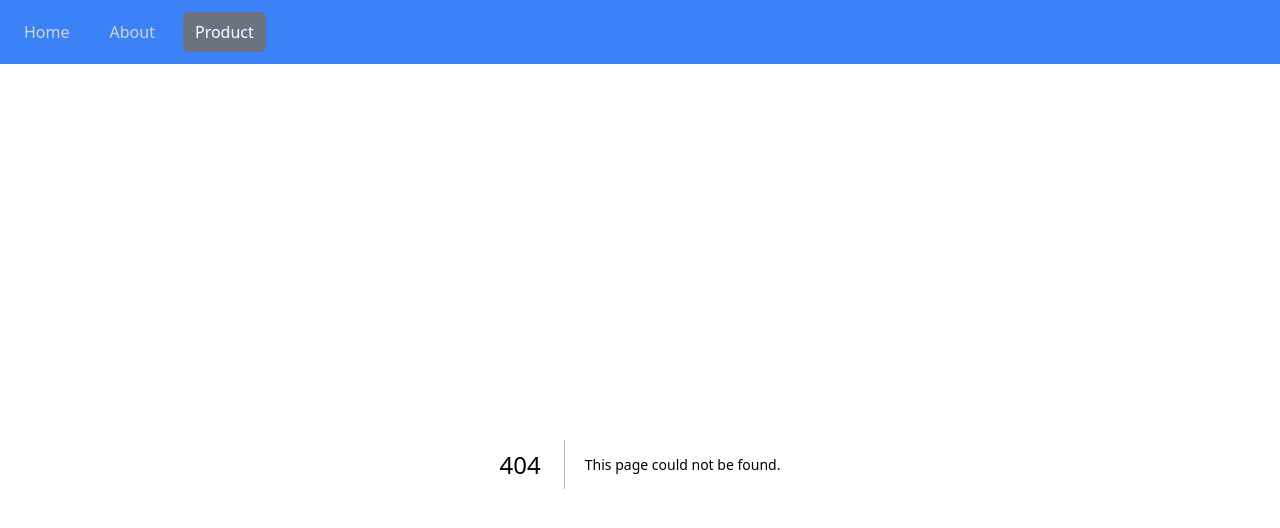
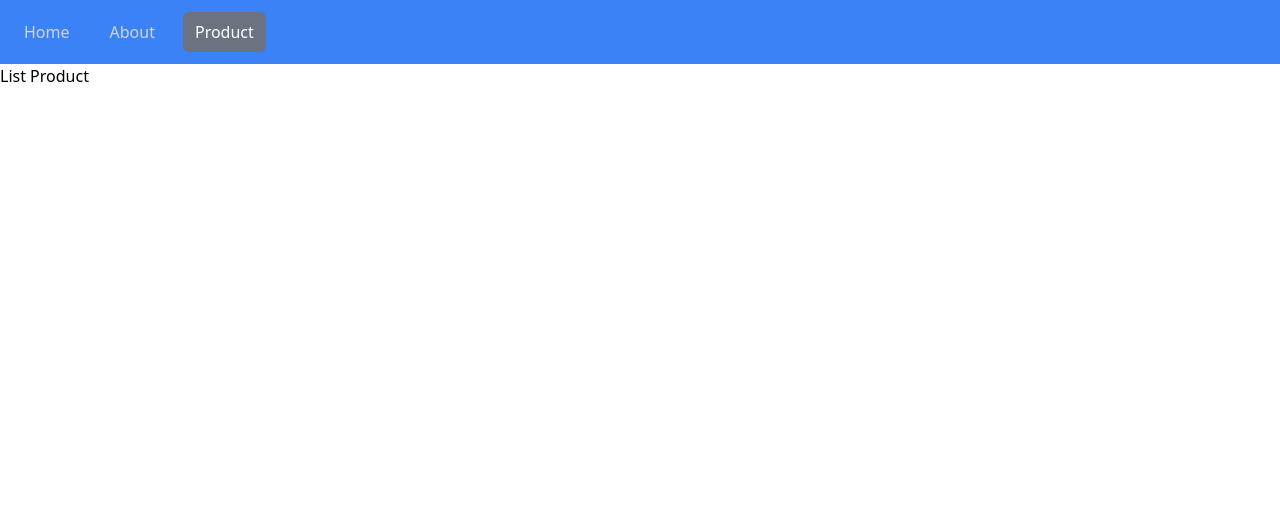
Before and after one commit to Ryuuutaaa/ts-prisma, a Next.js app: page /product in a window 1280 px wide. Before the commit this address had no page. Shown: the top 528 px of the page. Built offline with nearby package versions, Linux system fonts and the light colour scheme.

Commit message:
feat : add product"

```diff
--- /dev/null
+++ b/app/product/page.tsx
@@ -0,0 +1,7 @@
+import React from "react";
+
+const Product = () => {
+  return <div>List Product </div>;
+};
+
+export default Product;
```
